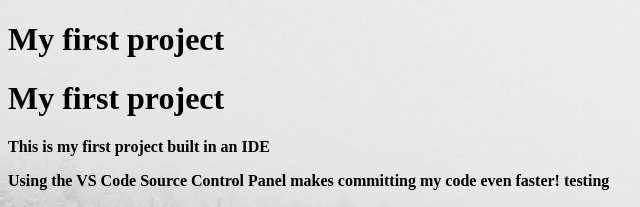
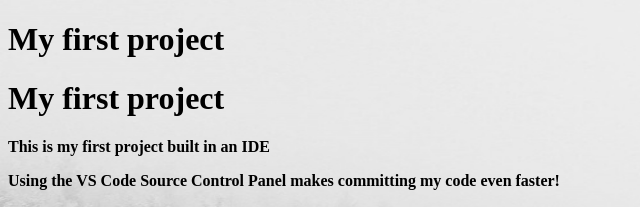
Before and after one commit to Explosion247/my-first-project, a plain HTML site: page index.html in a window 1280 px wide. Shown: the top 207 px of the page, 0-640 px from the left. Drawn offline with Linux system fonts and the light colour scheme.

Commit message:
revert the testing on paragraph

```diff
--- a/index.html
+++ b/index.html
@@ -20,7 +20,7 @@
     <p>This is my first project built in an IDE</p>
     <p>
       Using the VS Code Source Control Panel makes committing my code even
-      faster! testing
+      faster!
     </p>
     <h2>VS Code is awesome!</h2>
     <img src="assets/images/01-02-02_ci-logo.png" alt="code institute logo" />
```
